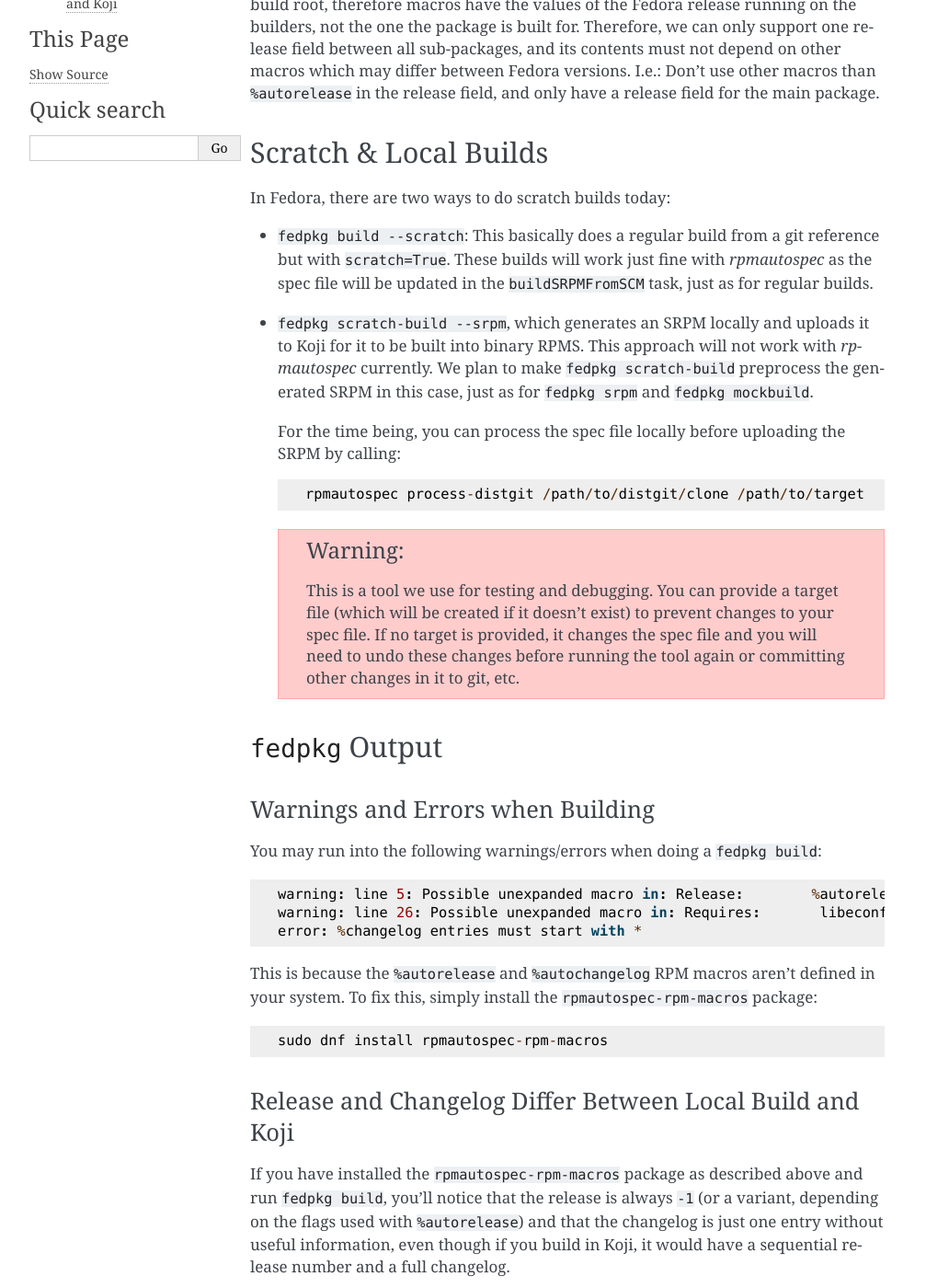
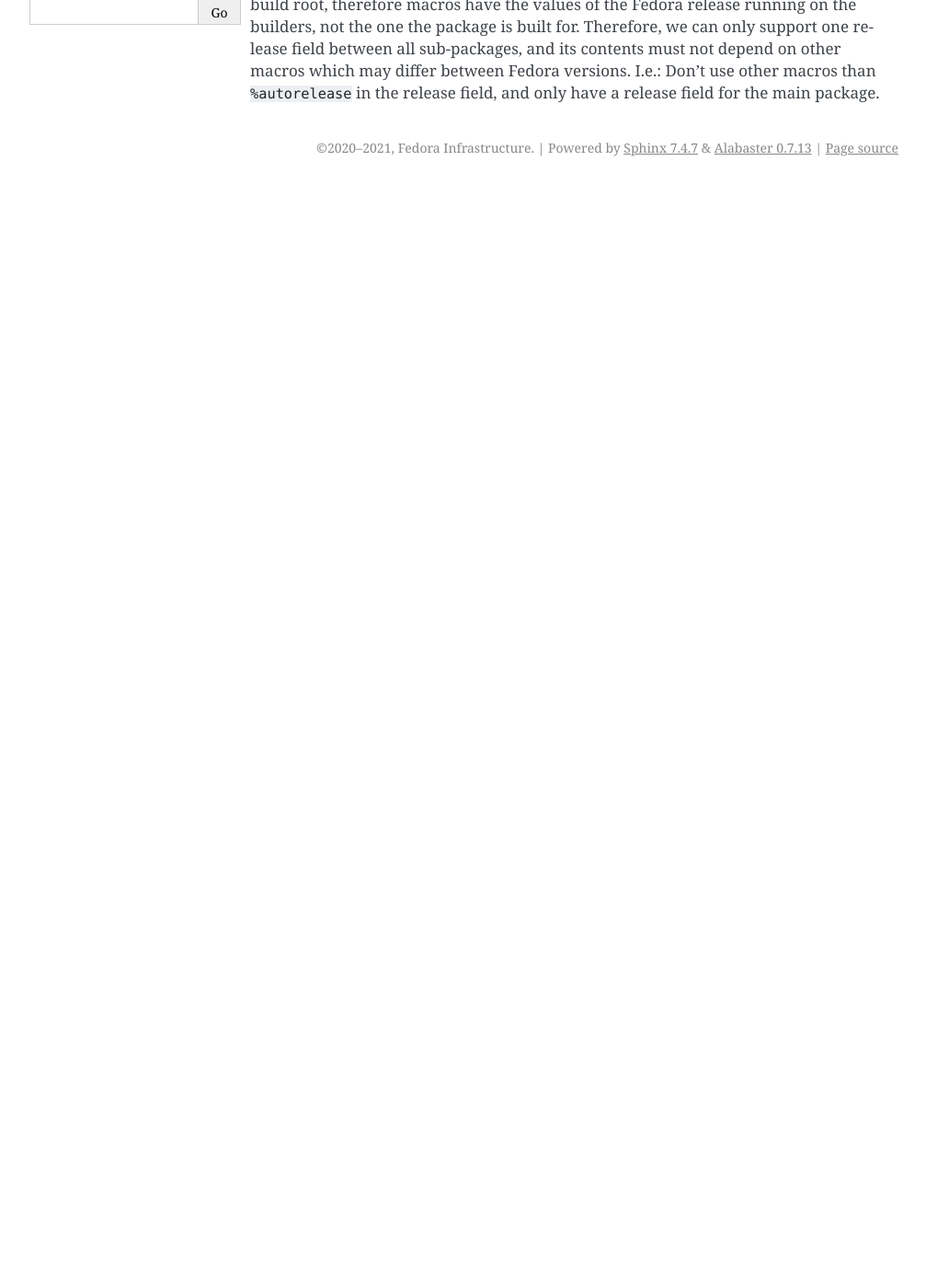
Before and after one commit to fedora-infra/rpmautospec, a Sphinx documentation site: the page built from doc/peculiarities.rst, in a window 1280 px wide and 1400 px high, scrolled down 270 px. Shown: the whole window at 92% size, without its empty margins (133-1140 px from the left). Built offline with Sphinx 7.4.7, drawn with Linux system fonts in a browser that asks for light colours; after the commit the page ends 900 px from its top, so only the background shows below that; some of the changed text lies outside the part shown.

Commit message:
Remove obsolete peculiarities
The changes needed for rpmautospec-enabled spec files are available in
rpkg >= 1.62-6. This lets fedpkg calculate the release or preprocess
the spec file before building packages.

Signed-off-by: Nils Philippsen <nils@redhat.com>

```diff
--- a/doc/peculiarities.rst
+++ b/doc/peculiarities.rst
@@ -3,7 +3,7 @@
 Peculiarities of `rpmautospec`
 ==============================
 
-`rpmautospec` has a few peculiarities that we are aware of. Some may get
+`rpmautospec` has few peculiarities that we are aware of. Some may get
 fixed, others are considered negligible, but we still want to document them
 here.
 
@@ -18,85 +18,3 @@ can only support one release field between all sub-packages, and its contents
 must not depend on other macros which may differ between Fedora versions.
 I.e.: Don't use other macros than ``%autorelease`` in the release field, and
 only have a release field for the main package.
-
-
-Scratch & Local Builds
-----------------------
-
-In Fedora, there are two ways to do scratch builds today:
-
-- ``fedpkg build --scratch``: This basically does a regular build from a git
-  reference but with ``scratch=True``. These builds will work just fine with
-  `rpmautospec` as the spec file will be updated in the ``buildSRPMFromSCM``
-  task, just as for regular builds.
-
-- ``fedpkg scratch-build --srpm``, which generates an SRPM locally and uploads
-  it to Koji for it to be built into binary RPMS. This approach will not work
-  with `rpmautospec` currently. We plan to make ``fedpkg scratch-build``
-  preprocess the generated SRPM in this case, just as for ``fedpkg srpm`` and
-  ``fedpkg mockbuild``.
-
-  For the time being, you can process the spec file locally before
-  uploading the SRPM by calling:
-
-  ::
-
-      rpmautospec process-distgit /path/to/distgit/clone /path/to/target
-
-  .. warning::
-      This is a tool we use for testing and debugging. You can provide a target file (which will be
-      created if it doesn't exist) to prevent changes to your spec file. If no target is provided,
-      it changes the spec file and you will need to undo these changes before
-      running the tool again or committing other changes in it to git, etc.
-
-
-``fedpkg`` Output
------------------
-
-Warnings and Errors when Building
-^^^^^^^^^^^^^^^^^^^^^^^^^^^^^^^^^
-
-You may run into the following warnings/errors when doing a ``fedpkg build``:
-
-::
-
-    warning: line 5: Possible unexpanded macro in: Release:        %autorelease
-    warning: line 26: Possible unexpanded macro in: Requires:       libeconf(x86-64) = 0.3.3-%autorelease
-    error: %changelog entries must start with *
-
-This is because the ``%autorelease`` and ``%autochangelog`` RPM macros aren't
-defined in your system. To fix this, simply install the
-``rpmautospec-rpm-macros`` package:
-
-::
-
-    sudo dnf install rpmautospec-rpm-macros
-
-Release and Changelog Differ Between Local Build and Koji
-^^^^^^^^^^^^^^^^^^^^^^^^^^^^^^^^^^^^^^^^^^^^^^^^^^^^^^^^^
-
-If you have installed the ``rpmautospec-rpm-macros`` package as described
-above and run ``fedpkg build``, you'll notice that the release is always
-``-1`` (or a variant, depending on the flags used with ``%autorelease``) and that
-the changelog is just one entry without useful information, even though if you build
-in Koji, it would have a sequential release number and a full changelog.
-
-This is because ``fedpkg build`` uses the placeholder RPM macros from
-``rpmautospec-rpm-macros`` to keep tools such as ``rpmbuild`` or ``fedpkg
-local`` working.
-
-This may cause an issue as fedpkg will check if a build with release number 1 already exists.
-To avoid this, you can run ``fedpkg build --skip-nvr-check``. However,
-changes have been submitted upstream which make this step unecessary, but at the
-time of writing (24/06/20) are not available as a Fedora package.
-
-If you want to see how the correct release and changelog would look like, you
-can call the ``rpmautospec`` CLI tool. Run ``rpmautospec --help`` for more
-information.
-
-Alternatively, you can manually override the value of the ``autorelease`` macro
-for ``rpmbuild`` or ``fedpkg``, e.g.::
-
-    fedpkg local --define "autorelease(e:s:pb:) 4%{?dist}"
-
-    rpmbuild --define "autorelease(e:s:pb:) 4%{?dist}" -ba somepackage.spec
```
